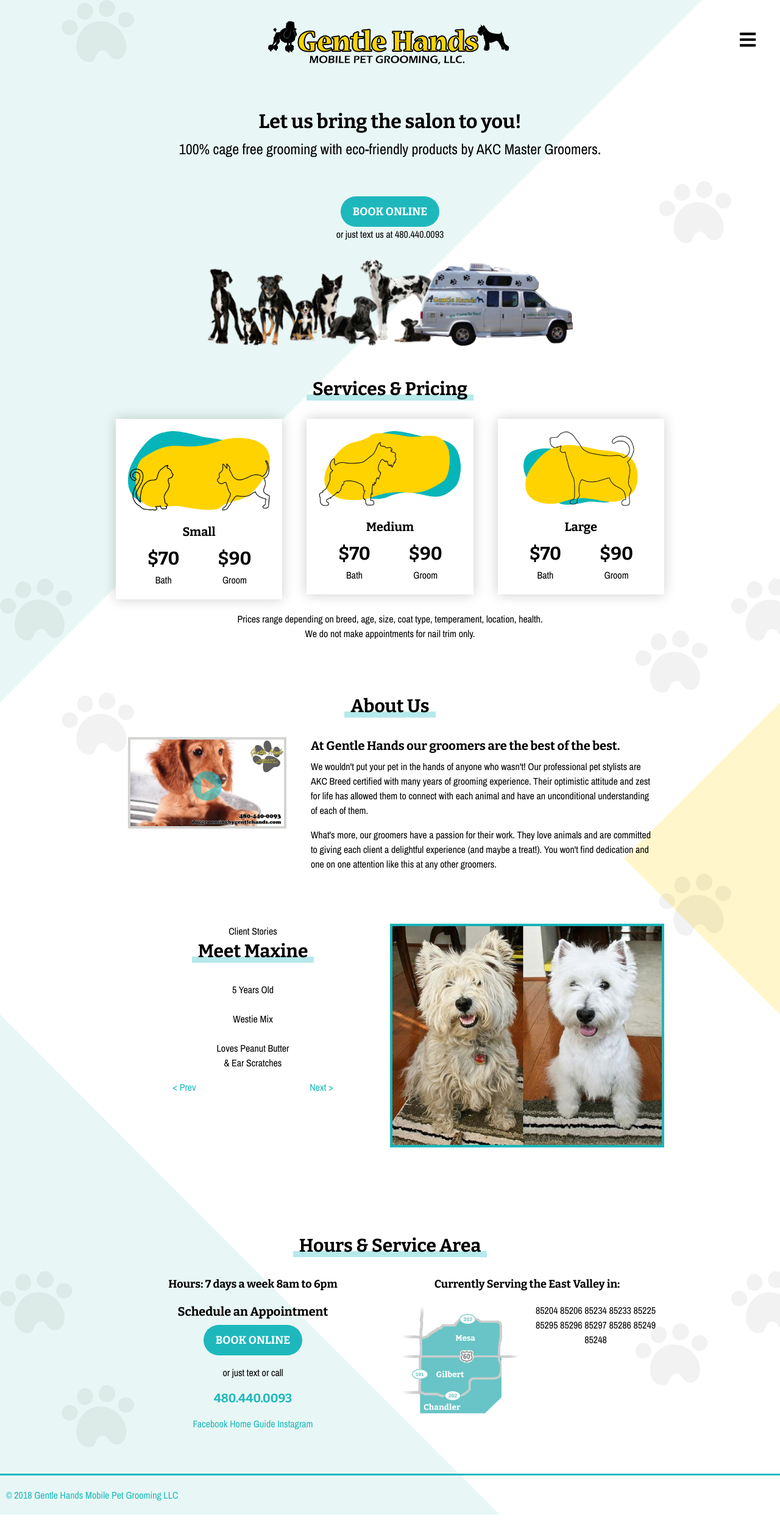
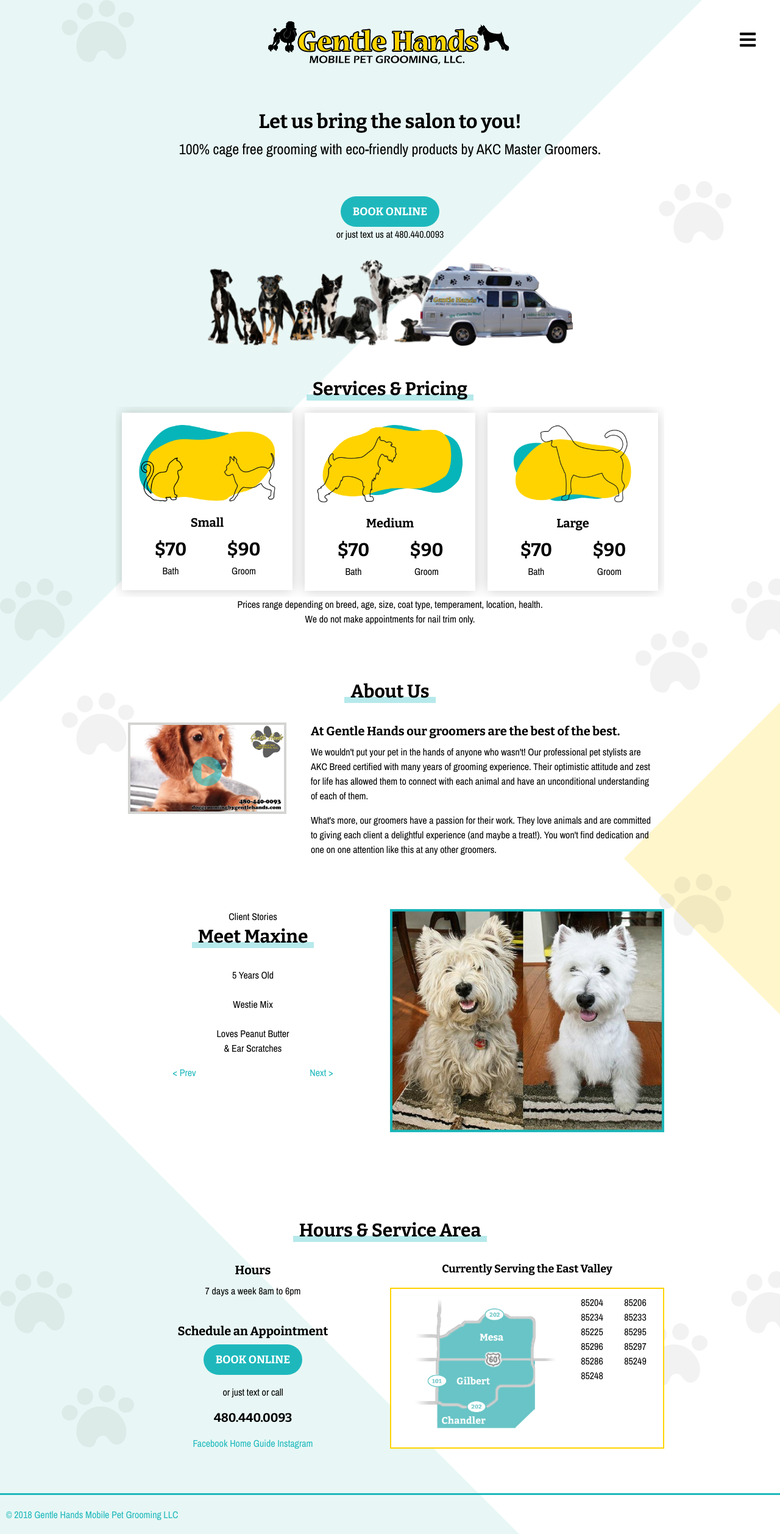
Before and after one commit to kristenzirkler/gentlehands-site, a Jekyll site: the page built from index.html, in a window 1280 px wide. Shown: the whole page at 61% size. Built offline with Jekyll 4.4.1, drawn with Linux system fonts in a browser that asks for light colours; nearby versions of some CDN libraries; before the commit the page ends 2484 px from its top, so only the background shows below that.

Commit message:
Formatting updates

```diff
--- a/_includes/hours-contact-info.html
+++ b/_includes/hours-contact-info.html
@@ -3,13 +3,14 @@
   	<h2 class="section-header"><span>Hours & Service Area</span></h2>
   	<div class="row collapse">
   		<div class="column md-one-half align-center">
-			<h4><span>Hours: </span><span>7 days a week </span><span>8am to 6pm</span></h4>
-
-			<h3>Schedule an Appointment</h3>
+			<h3><span>Hours</span></h3>
+			<p><span>7 days a week </span><span>8am to 6pm</span></p>
+<br>
+			<h3><span>Schedule an Appointment</span></h3>
 			<p><a href="#" class="cta-button large">Book Online</a></p>
 
 			<p>or just text or call</p>
-			<p><h3><a href="tel:+14804400093">480.440.0093</a></h3></p>
+			<p><h3><a class="phone" href="tel:+14804400093">480.440.0093</a></h3></p>
 
 			<div>
 				<a href="#">Facebook</a>
--- a/_includes/service-area.html
+++ b/_includes/service-area.html
@@ -1,11 +1,11 @@
 <div class="service-area">
-	<h4>Currently Serving the East Valley in:</h4>
+	<h4>Currently Serving the East Valley</h4>
 	<div class="row">
-  		<div class="column md-one-half">
+  		<div class="column md-two-thirds">
   			<p><img class="service-map" src="{{ site.baseurl }}/img/service-area.png" alt="Gentle Hands Mobile Pet Grooming Service Area" /></p>
   		</div>
-  		<div class="column md-one-half">
-			<ul class="bullet-reset inline">
+  		<div class="column md-one-third">
+			<ul class="zip-codes bullet-reset inline">
 				<li>85204</li>
 				<li>85206</li>
 				<li>85234</li>
--- a/css/style.scss
+++ b/css/style.scss
@@ -19,5 +19,4 @@
 @import 'before-after';
 //@import 'main-content';
 @import 'hours-contact-info';
-//@import 'service-area';
 @import 'video-player';
--- a/scss/body-background.scss
+++ b/scss/body-background.scss
@@ -6,7 +6,7 @@
     top: 0; bottom: 0;
     left: 0; right: 0;
     overflow: hidden;
-    z-index: -1;
+    z-index: -5;
     .triangle-1 {
         width: 90%;
         .triangle-up-left:after {
--- a/scss/hours-contact-info.scss
+++ b/scss/hours-contact-info.scss
@@ -2,6 +2,10 @@
   padding: 70px 0;
   .section-header {
     margin-bottom: 30px;
+  }
+  .phone {
+    color: $black;
+    font-family: $accent-font;
   }
 }
 /*.hours-contact-info {
@@ -21,6 +25,17 @@
   }
 }
 */
+.service-area {
+  .row {
+    background: $white;
+    border: 2px solid $brand-gold;
+    padding: 10px;
+  }
+  .zip-codes li {
+    width: 50%;
+    float: left;
+  }
+}
 .service-map {
-  max-width: 200px;
+  max-width: 240px;
 }
--- a/scss/service-area.scss
+++ /dev/null
@@ -1,10 +0,0 @@
-.service-area {
-  font-size: 14px;
-  overflow: hidden;
-  img {
-    float: left;
-    margin-right: 10px;
-    max-width: 180px;
-    //border: 2px solid $gray;
-  }
-}
--- a/scss/services.scss
+++ b/scss/services.scss
@@ -1,10 +1,10 @@
 .services {
-	margin: 0 -20px;
+	//margin: 0 -20px;
 }
 .service-item {
 	background: $white;
 	padding: 20px;
-	margin: 20px;
+	margin: 10px;
 	box-shadow: 0 0 20px rgba($black,.2);
 	.size-img {
 		margin-bottom: 20px;
```
Also changed, not shown: img/service-size-sm.png.
